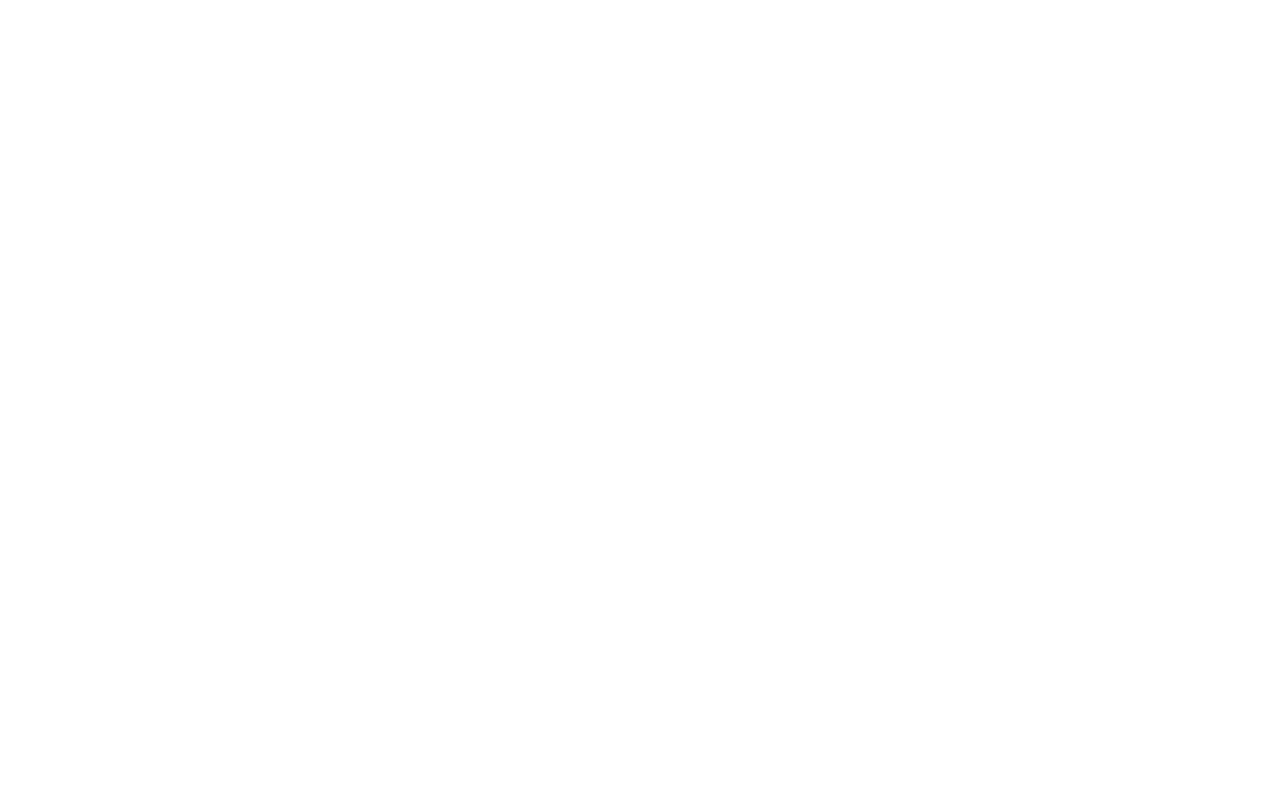
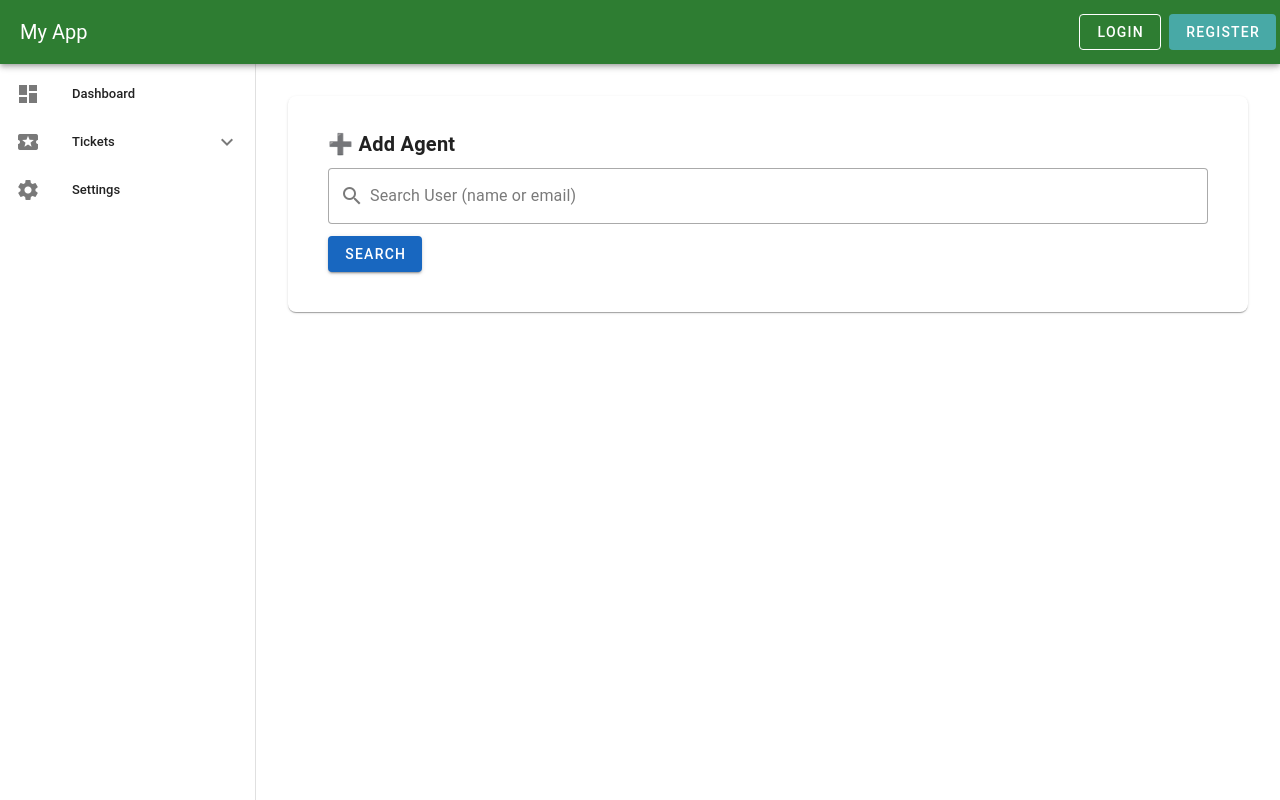
Before and after one commit to Emaxy10/helpdesk_vue, a Vue app: page /agents/add in a window 1280 px wide. Before the commit this address had no page. Built offline with nearby package versions, Linux system fonts and the light colour scheme; no server answers; a small style sheet from the web is missing.

Commit message:
18/10/25

```diff
--- /dev/null
+++ b/src/pages/AddAgent.vue
@@ -0,0 +1,136 @@
+<template>
+  <v-container>
+    <v-card class="pa-6 rounded-lg">
+      <v-card-title class="text-h6 font-weight-bold">
+        ➕ Add Agent
+      </v-card-title>
+
+      <!-- 🔍 Search Section -->
+      <v-card-text>
+        <v-text-field
+          v-model="query"
+          label="Search User (name or email)"
+          prepend-inner-icon="mdi-magnify"
+          variant="outlined"
+          clearable
+          hide-details
+        />
+
+        <v-btn
+          color="primary"
+          class="mt-3"
+          :loading="loadingSearch"
+          @click="searchUser"
+        >
+          Search
+        </v-btn>
+      </v-card-text>
+
+      <!-- 🧍‍♂️ User Found Section -->
+      <v-expand-transition>
+        <div v-if="user" class="mt-6">
+          <v-divider class="mb-4"></v-divider>
+
+          <v-card-subtitle>User Found:</v-card-subtitle>
+          <v-card class="pa-4 mt-2" variant="tonal">
+            <div class="d-flex align-center justify-space-between">
+              <div>
+                <p class="mb-1"><strong>Name:</strong> {{ user.name }}</p>
+                <p class="mb-1"><strong>Email:</strong> {{ user.email }}</p>
+                <p class="mb-0">
+                  <strong>Created At:</strong>
+                  {{ new Date(user.created_at).toLocaleDateString() }}
+                </p>
+              </div>
+
+              <v-btn
+                color="success"
+                prepend-icon="mdi-account-plus"
+                :loading="loadingAdd"
+                @click="addAsAgent(user.id)"
+              >
+                Add as Agent
+              </v-btn>
+            </div>
+          </v-card>
+        </div>
+      </v-expand-transition>
+
+      <!-- ❌ No user found -->
+      <v-alert
+        v-if="notFound"
+        type="error"
+        class="mt-6"
+        border="start"
+        prominent
+      >
+        No user found with that name or email.
+      </v-alert>
+
+      <!-- ✅ Success message -->
+      <v-snackbar
+        v-model="success"
+        color="green"
+        timeout="3000"
+        location="bottom right"
+      >
+        ✅ User added as agent successfully!
+        <template #actions>
+          <v-btn variant="text" @click="success = false">Close</v-btn>
+        </template>
+      </v-snackbar>
+    </v-card>
+  </v-container>
+</template>
+
+<script setup>
+import { ref } from "vue"
+import api from "@/plugins/axios"
+import router from "@/router"
+
+const query = ref("")
+const user = ref(null)
+const notFound = ref(false)
+const success = ref(false)
+const loadingSearch = ref(false)
+const loadingAdd = ref(false)
+
+// 🔍 Search user by email or name
+async function searchUser() {
+  if (!query.value.trim()) return
+
+  loadingSearch.value = true
+  notFound.value = false
+  user.value = null
+
+  try {
+    const response = await api.get(`/user/search/${query.value }`)
+    if (response.data) {
+      user.value = response.data
+    } else {
+      notFound.value = true
+    }
+  } catch (error) {
+    console.error(error)
+    notFound.value = true
+  } finally {
+    loadingSearch.value = false
+  }
+}
+
+// ➕ Add the found user as agent
+async function addAsAgent(id) {
+  loadingAdd.value = true
+  try {
+    await api.post(`/agent/add`, { user_id: id })
+    success.value = true
+    user.value = null
+    query.value = ""
+    router.push('/agents')
+  } catch (error) {
+    console.error(error)
+  } finally {
+    loadingAdd.value = false
+  }
+}
+</script>
--- a/src/pages/Agents.vue
+++ b/src/pages/Agents.vue
@@ -1,23 +1,34 @@
 <template>
   <v-container>
     <v-card class="pa-4 rounded-lg">
-      <v-card-title class="text-h6 font-weight-bold">
-        👥 Agents
+      <v-card-title class="d-flex justify-space-between align-center">
+        <span class="text-h6 font-weight-bold">👥 Agents</span>
+
+        <!-- 🔍 Search Field -->
+        <v-text-field
+          v-model="search"
+          label="Search Agents"
+          prepend-inner-icon="mdi-magnify"
+          variant="outlined"
+          hide-details
+          dense
+          style="max-width: 300px"
+        />
       </v-card-title>
 
       <v-data-table
         :headers="headers"
-        :items="agents"
+        :items="filteredAgents"
         class="elevation-2 mt-4"
       >
-        <!-- 🔢 Dynamic numbering column -->
+        <!-- 🔢 Dynamic numbering -->
         <template #item.index="{ index }">
           {{ index + 1 }}
         </template>
 
-        <!-- 🧩 Custom Actions Column -->
+        <!-- 🧩 Actions Column -->
         <template #item.actions="{ item }">
-          <!-- Info Button with Tooltip -->
+          <!-- Info Button -->
           <v-tooltip text="View Info" location="top">
             <template #activator="{ props }">
               <v-btn
@@ -30,7 +41,7 @@
             </template>
           </v-tooltip>
 
-          <!-- Remove Button with Tooltip -->
+          <!-- Remove Button -->
           <v-tooltip text="Remove Agent" location="top">
             <template #activator="{ props }">
               <v-btn
@@ -49,20 +60,30 @@
 </template>
 
 <script setup>
-import { ref, onMounted } from "vue"
+import { ref, onMounted, computed } from "vue"
 import api from "@/plugins/axios"
 
 const agents = ref([])
+const search = ref("")
 
-// ✅ Add a header for dynamic numbering
+// ✅ Table headers
 const headers = [
   { title: "#", key: "index", sortable: false },
   { title: "Name", key: "name" },
   { title: "Email", key: "email" },
-  { title: "Created At", key: "created_at" },
   { title: "Actions", key: "actions", sortable: false },
 ]
 
+// ✅ Computed: filters agents based on search
+const filteredAgents = computed(() => {
+  if (!search.value) return agents.value
+  return agents.value.filter(agent =>
+    [agent.name, agent.email]
+      .some(field => field?.toLowerCase().includes(search.value.toLowerCase()))
+  )
+})
+
+// ✅ Fetch agents
 async function getAgent() {
   try {
     const response = await api.get("/agent")
@@ -72,6 +93,7 @@
   }
 }
 
+// ✅ Remove agent
 async function removeAgent(id) {
   if (!confirm("Are you sure you want to remove this agent?")) return
 
@@ -83,6 +105,7 @@
   }
 }
 
+// ✅ View agent info
 function viewInfo(agent) {
   alert(`Agent Info:\n\nName: ${agent.name}\nEmail: ${agent.email}`)
 }
--- a/src/router/index.js
+++ b/src/router/index.js
@@ -16,6 +16,7 @@
 import MyTickets from '@/pages/MyTickets.vue'
 import Ticket from '@/pages/Ticket.vue'
 import Agents from '@/pages/Agents.vue'
+import AddAgent from '@/pages/AddAgent.vue'
 
 const router = createRouter({
   history: createWebHistory(import.meta.env.BASE_URL),
@@ -73,6 +74,10 @@
             path:'agents',
             name:'agents',
             component: Agents
+          },{
+            path:"agents/add",
+            name:'add-agents',
+            component: AddAgent
           }
         ]
       }
--- a/typed-router.d.ts
+++ b/typed-router.d.ts
@@ -19,6 +19,7 @@
    */
   export interface RouteNamedMap {
     '/': RouteRecordInfo<'/', '/', Record<never, never>, Record<never, never>>,
+    '/AddAgent': RouteRecordInfo<'/AddAgent', '/AddAgent', Record<never, never>, Record<never, never>>,
     '/Agents': RouteRecordInfo<'/Agents', '/Agents', Record<never, never>, Record<never, never>>,
     '/CreateTicketPage': RouteRecordInfo<'/CreateTicketPage', '/CreateTicketPage', Record<never, never>, Record<never, never>>,
     '/Dashboard': RouteRecordInfo<'/Dashboard', '/Dashboard', Record<never, never>, Record<never, never>>,
@@ -44,6 +45,10 @@
   export interface _RouteFileInfoMap {
     'src/pages/index.vue': {
       routes: '/'
+      views: never
+    }
+    'src/pages/AddAgent.vue': {
+      routes: '/AddAgent'
       views: never
     }
     'src/pages/Agents.vue': {
```
